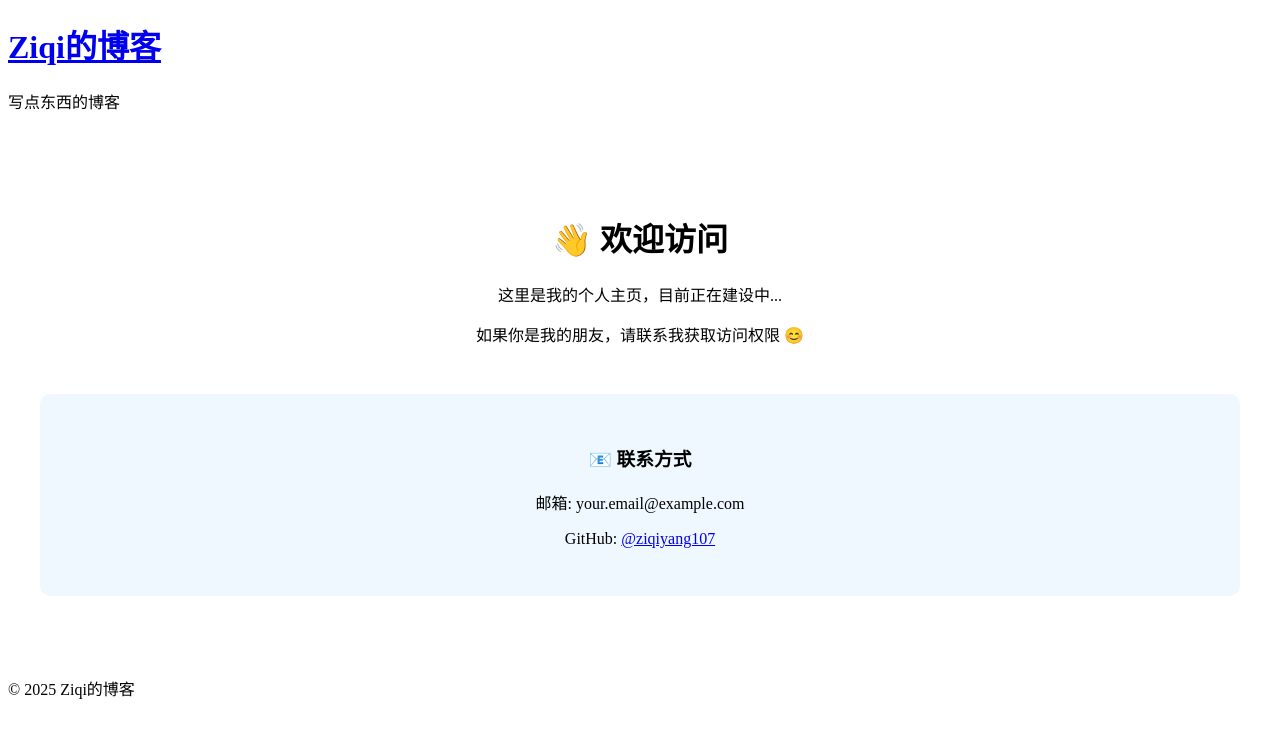
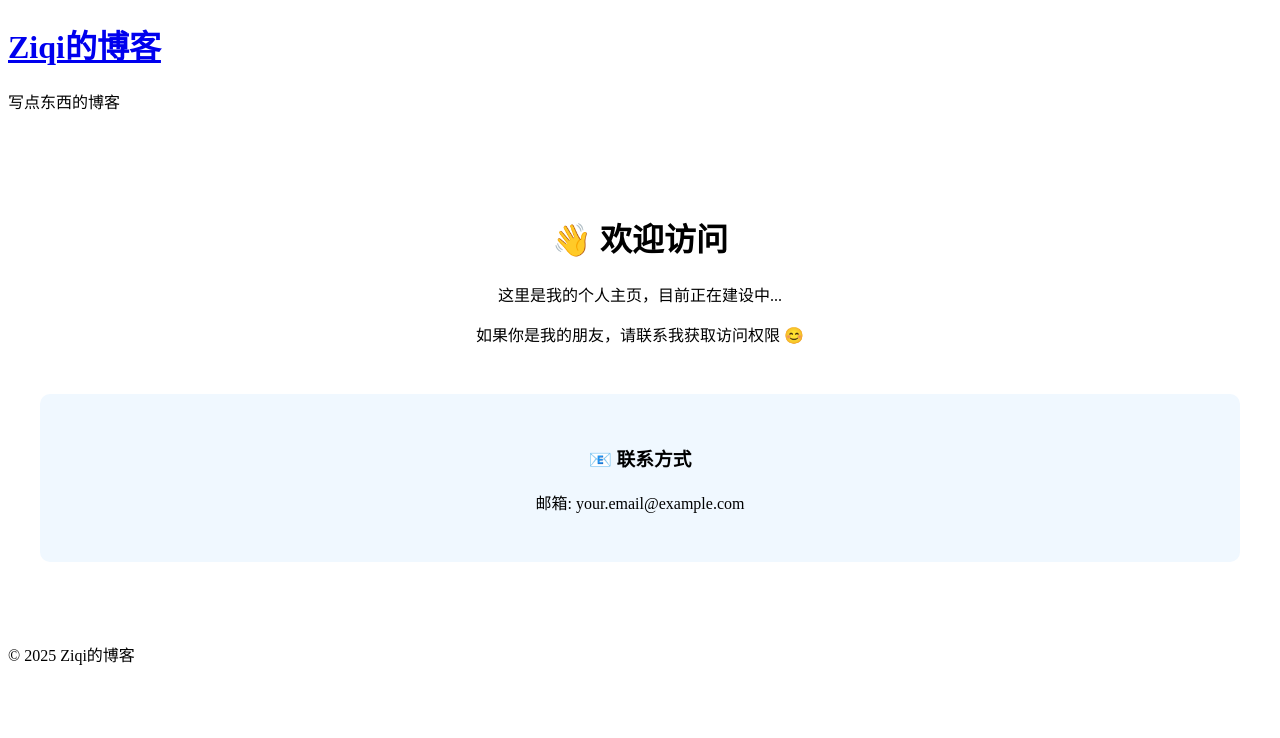
Before and after one commit to ziqiyang107/ziqiyang107.github.io, a Jekyll site: the page built from public.md, in a window 1280 px wide. Shown: the top 738 px of the page. Built offline with Jekyll 4.4.1, drawn with Linux system fonts in a browser that asks for light colours; formulas are drawn with MathJax 3.

Commit message:
Update public.md

```diff
--- a/public.md
+++ b/public.md
@@ -11,6 +11,6 @@ title: 个人页面
     <div style="margin-top: 3rem; padding: 2rem; background: #f0f8ff; border-radius: 10px;">
         <h3>📧 联系方式</h3>
         <p>邮箱: your.email@example.com</p>
-        <p>GitHub: <a href="https://github.com/ziqiyang107">@ziqiyang107</a></p>
+        <!-- <p>GitHub: <a href="https://github.com/ziqiyang107">@ziqiyang107</a></p> -->
     </div>
 </div>
```
